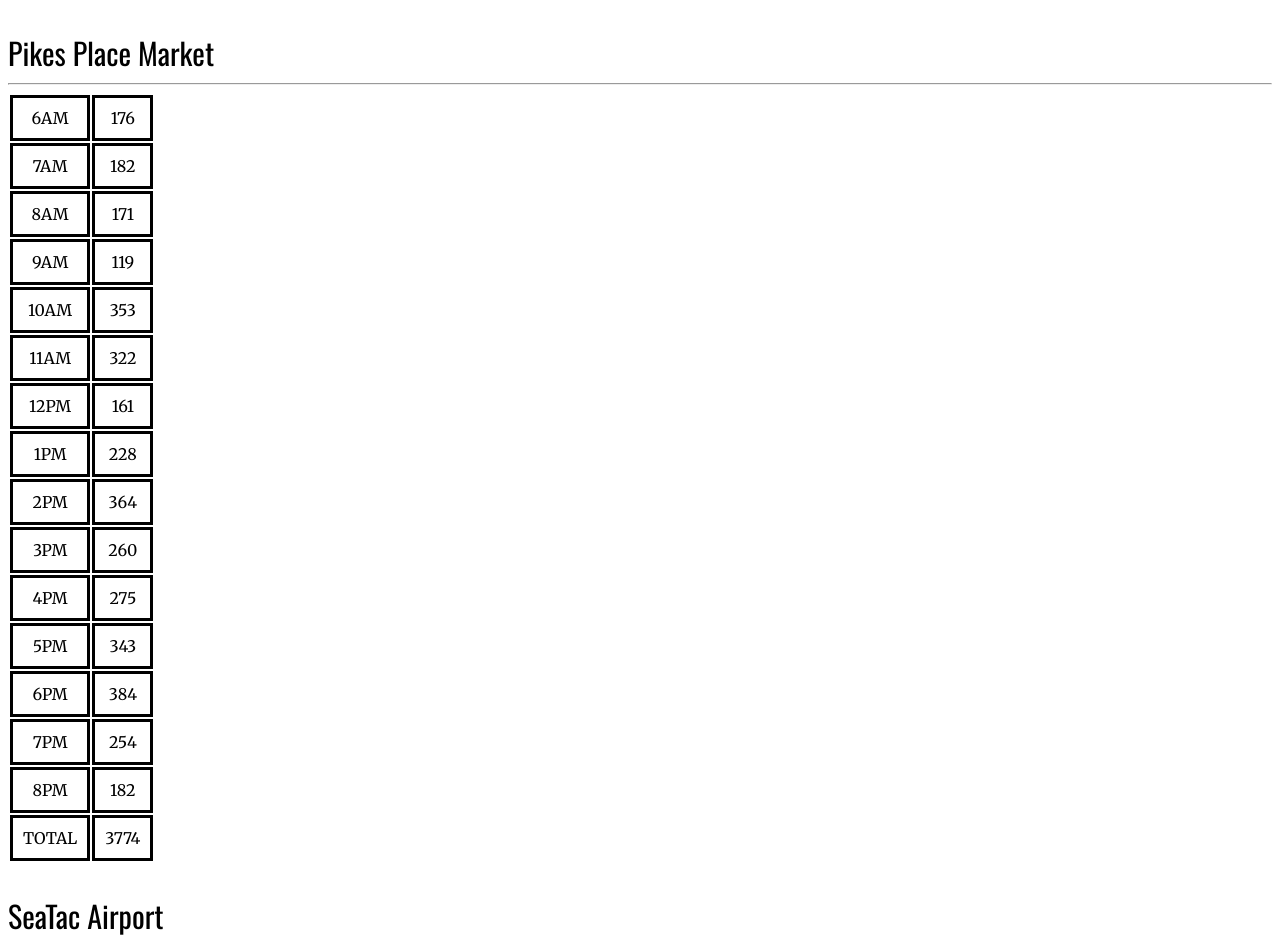
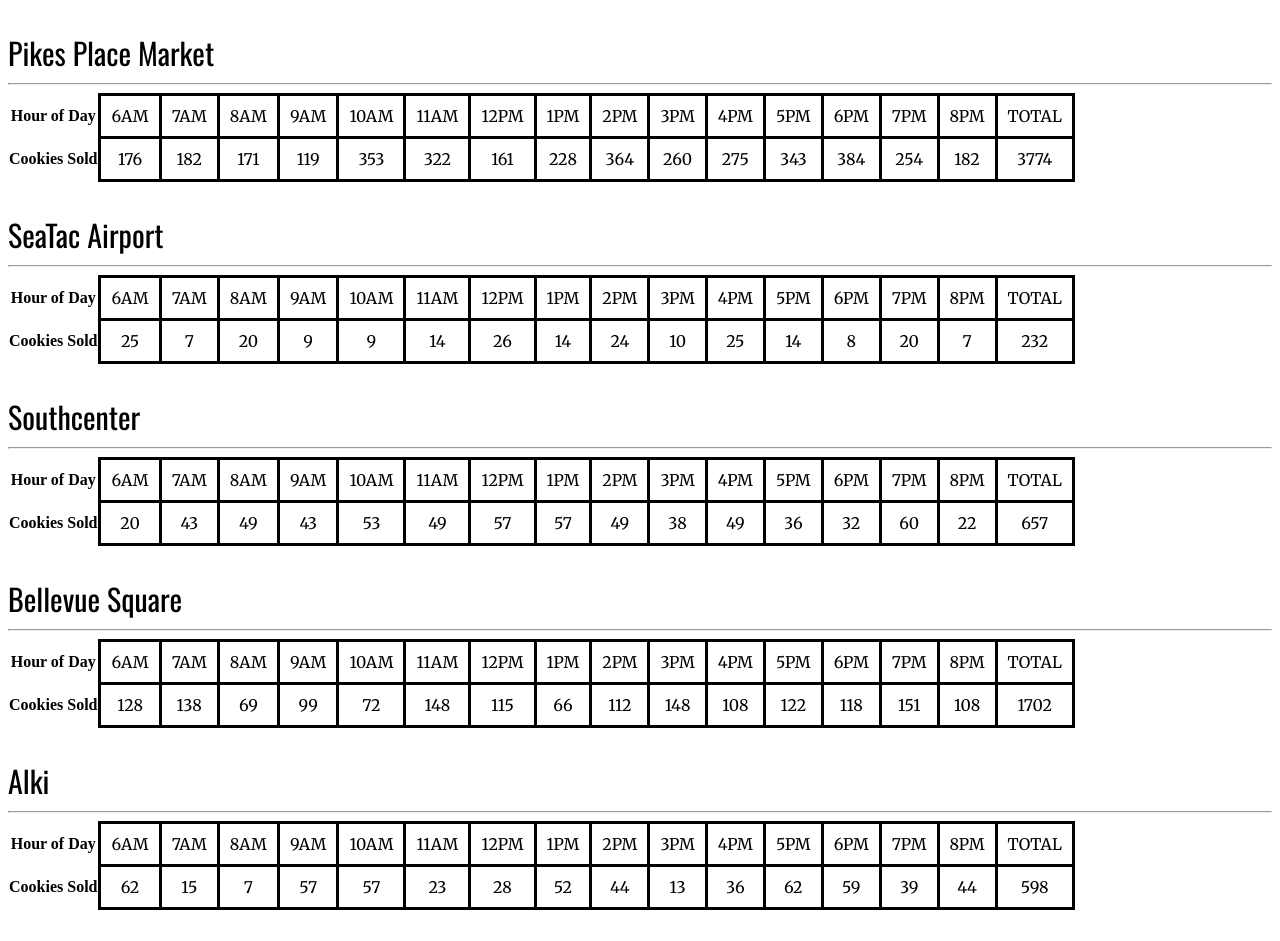
Before and after one commit to sungkim3/salmon-cookie, a plain HTML site: page sales.html in a window 1280 px wide. Shown: the top 941 px of the page. After the commit the page ends 918 px from the top, so only its background shows below. Drawn offline with nearby package versions, Linux system fonts and the light colour scheme.

Commit message:
turns data display of sales.html into tables

```diff
--- a/css/sales.css
+++ b/css/sales.css
@@ -1,6 +1,9 @@
 /*p {
   border: solid;
 }*/
+table {
+  border-collapse: collapse;
+}
 
 td {
   border: solid;
--- a/js/app.js
+++ b/js/app.js
@@ -208,6 +208,7 @@
 console.log(alki.numberOfCookiesPerHourGenerator());
 
 var storeObjectArray = [pikesPlace, seaTac, southCenter, bellevueSquare, alki];
+var headingArray = ['Hour of Day', 'Cookies Sold'];
 
 function displayStoreData() {
   for (var x = 0; x < storeObjectArray.length; x++) {
@@ -220,17 +221,27 @@
     var newTable = document.createElement('table');
     document.body.appendChild(newTable);
 
+    var newRow = document.createElement('tr');
+    newTable.appendChild(newRow);
+    var newRow2 = document.createElement('tr');
+    newTable.appendChild(newRow2);
+
+    var newHeader = document.createElement('th');
+    newHeader.textContent = headingArray[0];
+    newRow.appendChild(newHeader);
+
+    var newHeader2 = document.createElement('th');
+    newHeader2.textContent = headingArray[1];
+    newRow2.appendChild(newHeader2);
+
     for (var i = 0; i < storeHoursArray.length; i++) {
-      var newRow = document.createElement('tr');
-      newTable.appendChild(newRow);
-
       var newData = document.createElement('td');
       newData.textContent = storeHoursArray[i];
       newRow.appendChild(newData);
 
       var newData2 = document.createElement('td');
       newData2.textContent = storeObjectArray[x].cookiesPerHourArray[i];
-      newRow.appendChild(newData2);
+      newRow2.appendChild(newData2);
       // var newList = document.createElement('li');
       // newList.textContent = storeHoursArray[i] + ': ' + storeObjectArray[x].cookiesPerHourArray[i] + ' cookies';
       // document.body.appendChild(newList);
```
